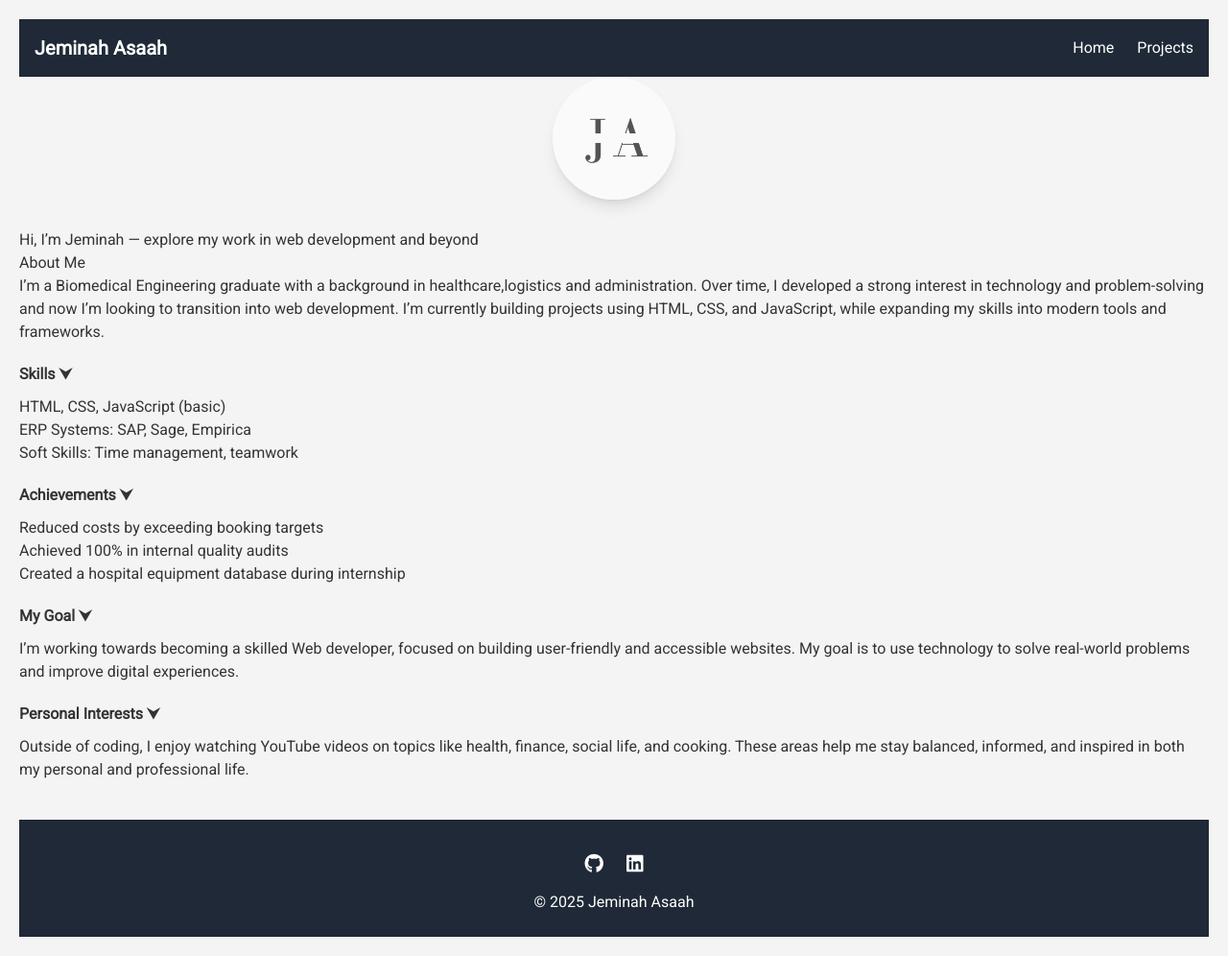
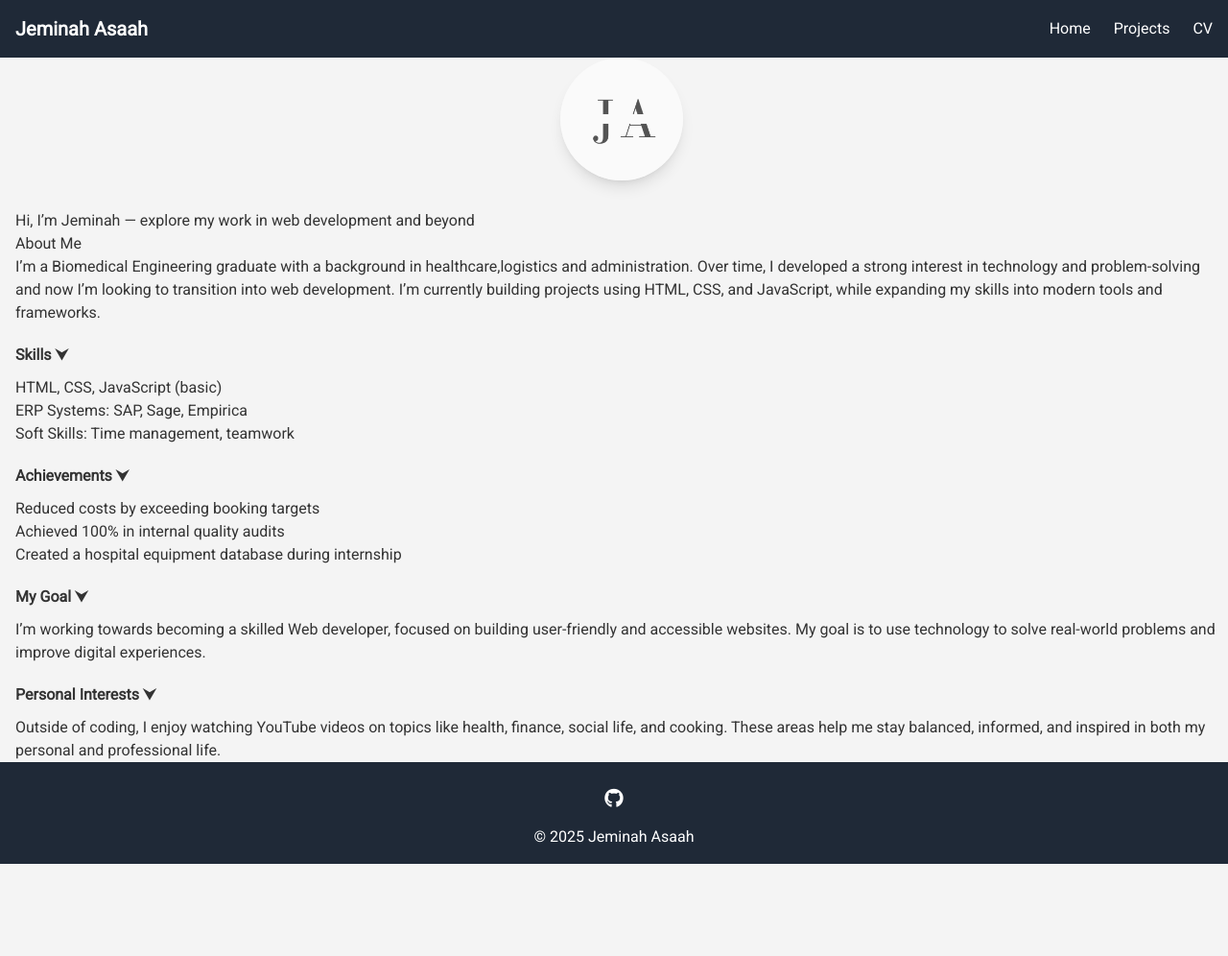
Before and after one commit to Jeminah-A/my-portfolio, a plain HTML site: page index.html in a window 1280 px wide. Shown: the whole page at 96% size. After the commit the page ends 900 px from the top, so only its background shows below. Drawn offline with nearby package versions, Linux system fonts and the light colour scheme.

Commit message:
fixed footer & add CV page

```diff
--- a/index.html
+++ b/index.html
@@ -9,7 +9,7 @@
     <script src="https://cdn.tailwindcss.com"></script>
     <link rel="stylesheet" href="style.css">
 </head>
-<body>
+<body class="flex flex-col min-h-screen">
     <header class="flex items-center justify-between p-4 bg-gray-800 text-white">
         <h1 class="text-xl font-bold">
           <a href="index.html">Jeminah Asaah</a>
@@ -17,8 +17,16 @@
 
         <!-- Desktop Nav -->
         <nav class="hidden md:flex space-x-6">
-            <a href="index.html" class="text-white hover:text-blue-300">Home</a>
-            <a href="projects.html" class="text-white hover:text-blue-300">Projects</a>
+            <a href="index.html" target="_blank" class="text-white hover:text-blue-300">Home</a>
+            <a href="projects.html" target="_blank" class="text-white hover:text-blue-300">Projects</a>
+            <a href="cv.html" target="_blank" class="text-white hover:text-blue-300">CV</a>
+
+
+           <!--Downloads CV
+            <a href="files/Jeminah Asaah CV.pdf" download class="text-white hover:text-blue-300">
+                Download CV
+            </a>
+            -->
 
         </nav>
 
@@ -41,8 +49,9 @@
 
 
 
-    <main>
-        <section>
+    <main  class="flex-grow">
+        <div class="pl-4">
+            <section>
             <a href="index.html">
                 <img src="images/logo.png" alt="logo" class="logo mx-auto rounded-full shadow-lg w-32 h-32">
             </a>
@@ -91,12 +100,15 @@
             </div>
 
           </section>
+        </div>
+
     </main>
 
-    <footer class="bg-gray-800 text-white p-6 text-center">
+    <footer class="bg-gray-800 text-white text-center py-4">
         <div class="social-links mb-4">
             <a href="https://github.com/" target="_blank" aria-label="GitHub" class="text-blue-400 mx-2"><i class="fab fa-github fa-lg"></i></a>
-            <a href="https://uk.linkedin.com/" target="_blank" aria-label="LinkedIn" class="text-blue-400 mx-2"><i class="fab fa-linkedin fa-lg"></i></a>
+            <!--<a href="https://uk.linkedin.com/" target="_blank" aria-label="LinkedIn" class="text-blue-400 mx-2"><i class="fab fa-linkedin fa-lg"></i></a>
+        -->
 
         </div>
         <p>© 2025 Jeminah Asaah</p>
--- a/style.css
+++ b/style.css
@@ -9,7 +9,7 @@
     line-height: 1.6;
     background-color: #f4f4f4;
     color: #333;
-    padding: 20px;
+
   }
 
   header {
@@ -42,13 +42,6 @@
     object-fit: cover;
     box-shadow: 0 4px 10px rgba(0, 0, 0, 0.2);
     margin-bottom: 20px;
-  }
-
-  footer {
-    margin-top: 40px;
-    padding: 20px;
-    background-color: #f2f2f2;
-    text-align: center;
   }
 
   .toggle-content {
```
Also changed, not shown: projects.html (+13 -5 lines).
